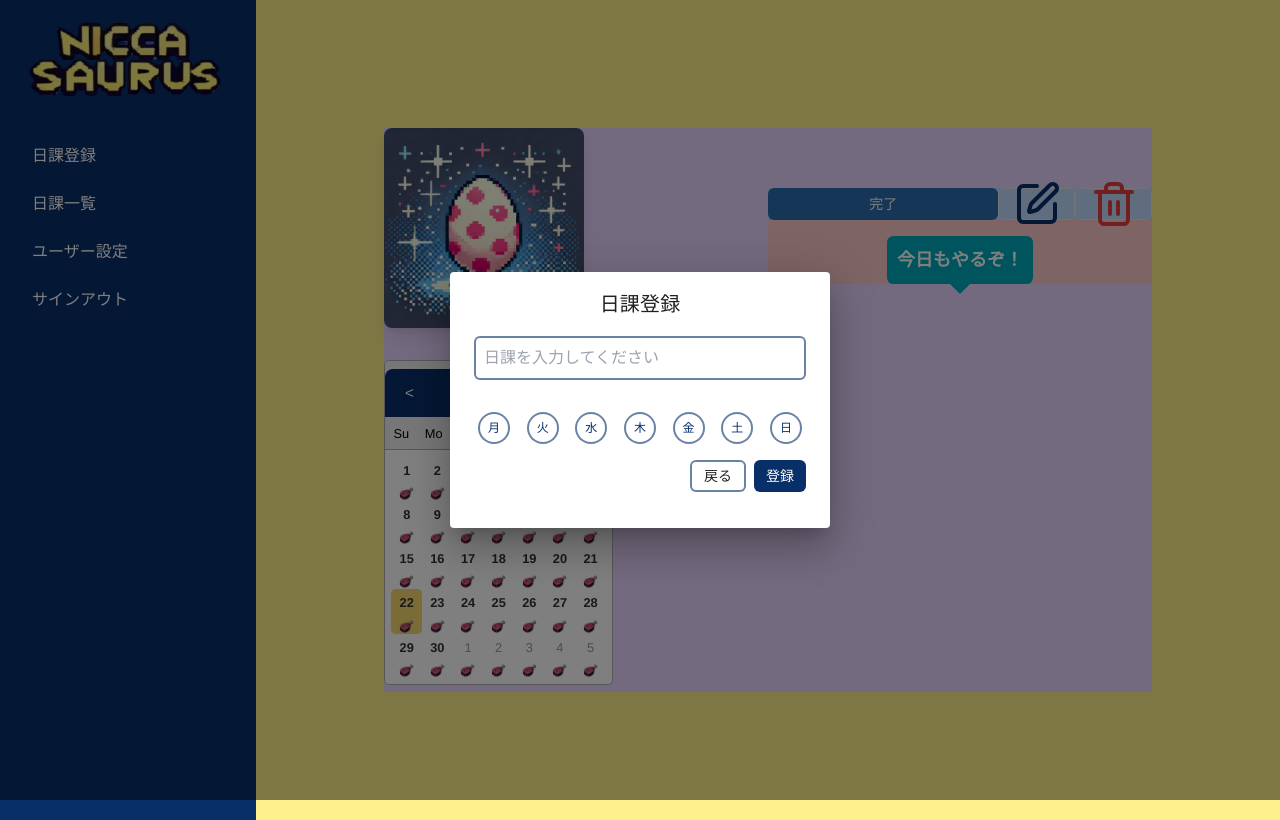
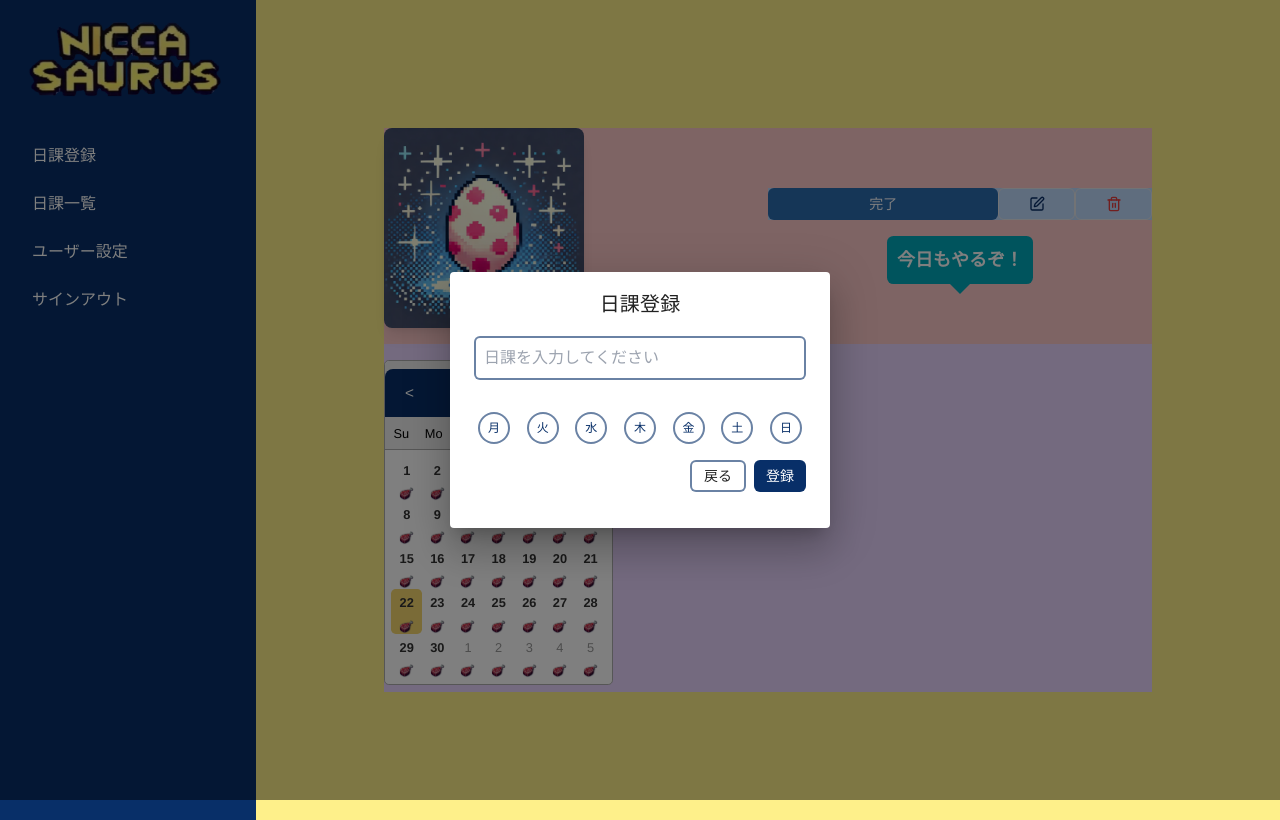
Before and after one commit to masuim/nicca-saurus, a Next.js app: page / in a window 1280 px wide. Built offline with nearby package versions, Linux system fonts and the light colour scheme; no server answers; the database is empty; sample sign-in values are in the browser's storage; a web font is replaced by a local one.

Commit message:
fix: iconsのサイズ調整

```diff
--- a/src/components/main-contents.tsx
+++ b/src/components/main-contents.tsx
@@ -45,13 +45,14 @@ export const MainContents = ({
     <main className="xs:p-10 flex-1 items-center bg-yellow-200 p-10 md:p-20 lg:p-32">
       <div className="xs:flex-row xs:flex-wrap xs:justify-center flex flex-col items-center bg-orange-300">
         <div className="xs:flex-row xs:flex-wrap xs:justify-center flex w-full flex-col items-center bg-purple-200">
-          <div className="xs:w-full xs:flex-row xs:flex-wrap xs:justify-center flex flex-col items-center">
+          <div className="xs:w-full xs:flex-row xs:flex-wrap xs:justify-center flex flex-col items-center bg-red-200">
             <SaurusImage
               saurusType={activeNicca?.saurusType ?? 'brachiosaurus'}
               className="xs:w-1/2"
             />
             <div className="xs:mt-0 xs:w-1/2 xs:flex-row xs:flex-wrap xs:justify-center flex flex-col items-center bg-red-200">
               <div className="flex w-full bg-blue-200">
+                {/* TODO: それぞれのボタンのmax-widthを設定する */}
                 <CompleteButton className="xs:w-3/5" />
                 <NiccaEditButton className="xs:w-1/5" />
                 <NiccaDeleteButton className="xs:w-1/5" />
--- a/src/components/nicca-delete-button.tsx
+++ b/src/components/nicca-delete-button.tsx
@@ -1,32 +1,18 @@
 import { Button } from '@/components/ui/button';
 import { Trash2 } from 'lucide-react';
-import { useEffect, useState } from 'react';
-import { useMediaQuery } from 'react-responsive';
 
 export const NiccaDeleteButton = ({ className }: { className?: string }) => {
   const handleDelete = () => {
     alert('削除Clicked!!');
   };
 
-  const [size, setSize] = useState(48);
-
-  const isSmallScreen = useMediaQuery({ query: '(max-width: 424px)' });
-
-  useEffect(() => {
-    if (isSmallScreen) {
-      setSize(24);
-    } else {
-      setSize(48);
-    }
-  }, [isSmallScreen]);
-
   return (
     <Button
       onClick={handleDelete}
       variant="outline"
-      className={`xs:min-w-[48px] flex w-full items-center justify-center bg-transparent text-error ${className}`}
+      className={`xs:min-w-[48px] flex flex-1 items-center justify-center bg-transparent text-error ${className}`}
     >
-      <Trash2 size={size} />
+      <Trash2 size={16} />
     </Button>
   );
 };
--- a/src/components/nicca-edit-button.tsx
+++ b/src/components/nicca-edit-button.tsx
@@ -1,32 +1,18 @@
 import { Button } from '@/components/ui/button';
 import { Edit } from 'lucide-react';
-import { useEffect, useState } from 'react';
-import { useMediaQuery } from 'react-responsive';
 
 export const NiccaEditButton = ({ className }: { className?: string }) => {
   const handleEdit = () => {
     alert('編集Clicked!!');
   };
 
-  const [size, setSize] = useState(48);
-
-  const isSmallScreen = useMediaQuery({ query: '(max-width: 424px)' });
-
-  useEffect(() => {
-    if (isSmallScreen) {
-      setSize(24);
-    } else {
-      setSize(48);
-    }
-  }, [isSmallScreen]);
-
   return (
     <Button
       onClick={handleEdit}
       variant="outline"
-      className={`xs:min-w-[48px] flex w-full items-center justify-center bg-transparent text-primary ${className}`}
+      className={`xs:min-w-[48px] flex flex-1 items-center justify-center bg-transparent text-primary ${className}`}
     >
-      <Edit size={size} />
+      <Edit size={16} />
     </Button>
   );
 };
```
